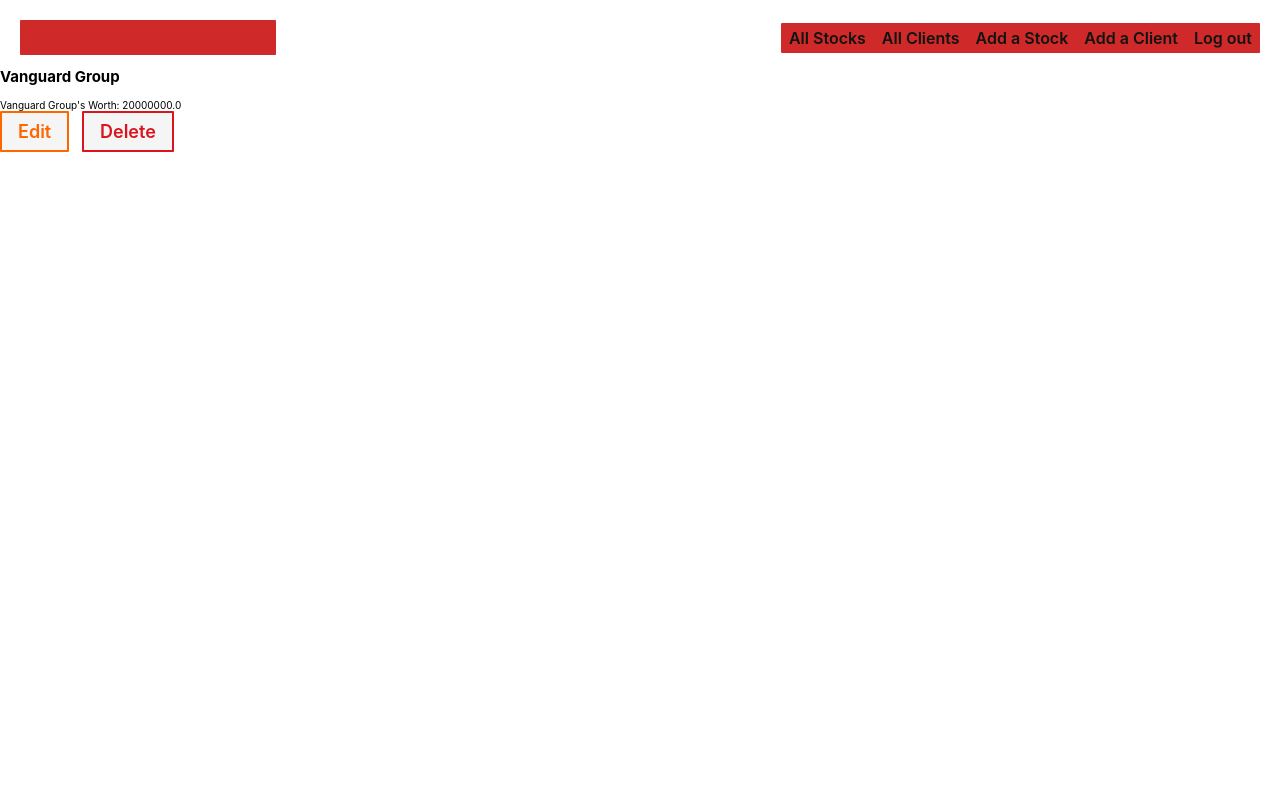
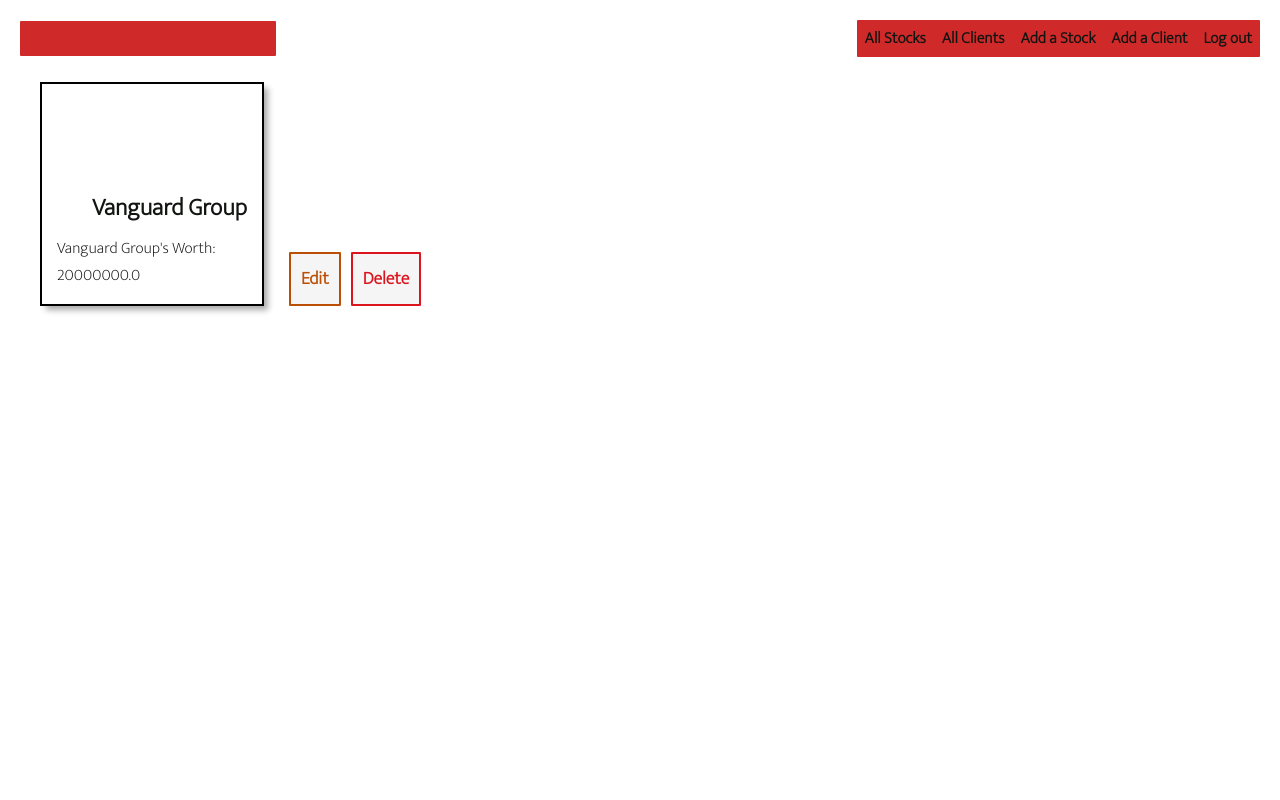
Before and after one commit to HzeroD/marketshuffle, a Django app: page /clients/2 in a window 1280 px wide. Run offline with Django 4.2, Linux system fonts and the light colour scheme; a user stored in the database is signed in; data comes from the database, SQL or seed files in the repository.

Commit message:
css update 2

```diff
--- a/main_app/static/css/base.css
+++ b/main_app/static/css/base.css
@@ -22,9 +22,7 @@
   display: flex;
   flex-direction: column;
   align-items: center;
-  font-family: -apple-system, BlinkMacSystemFont, 'Segoe UI', 'Roboto', 'Oxygen',
-    'Ubuntu', 'Cantarell', 'Fira Sans', 'Droid Sans', 'Helvetica Neue',
-    sans-serif;
+  font-family: 'Mukta', sans-serif;
   min-height: 100vh;
   --nav-bg: rgba(104, 197, 248, .7);
   --nav-bg-ff: rgba(104, 197, 248, .9);
@@ -33,8 +31,8 @@
   --link-hover-color: rgb(16, 56, 158);
   --button-bg: rgb(245, 245, 245);
   --button-bg-hover: rgb(226, 226, 226);
-  --submit: rgb(26, 128, 0);
-  --warn: rgb(255, 102, 0);
+  --submit: rgb(23, 94, 5);
+  --warn: rgb(187, 79, 6);
   --danger: rgb(220, 20, 30);
   --secondary: rgb(57, 57, 57);
   --card-box-shadow: 5px 5px 6px -1px #AAA;
@@ -103,7 +101,7 @@
 
 .btn {
   font-size: var(--font-l);
-  padding: 8px 16px;
+  padding: 10px 10px;
   border-radius: 1px;
   border-width: 2px;
   border-style: solid;
--- /dev/null
+++ b/main_app/static/css/client-detail.css
@@ -0,0 +1,52 @@
+main {
+  display: flex;
+  align-items: flex-end;
+  justify-content: flex-start;
+  min-height: auto;
+}
+
+.card {
+  width: 224px;
+  height: 224px;
+  margin: 25px 25px 15px 40px;
+  border: solid 2px;
+  box-shadow: var(--card-box-shadow);
+  position: relative;
+}
+
+.card-bg{
+  opacity: .4;
+  position: absolute;
+  display: inline-flex;
+  top: 0;
+  left: 0;
+  width: 100%;
+  height: 100%;
+}
+
+.card-content {
+  padding: 15px;
+  height: 100%;
+  width: 100%;
+  display: flex;
+  align-items: flex-end;
+  justify-content: flex-end;
+  flex-direction: column;
+  color: var(--text-color);
+}
+
+.btn {
+  margin-bottom: 15px;
+}
+
+.card h2 {
+  margin: 7px 0;
+  font-size: var(--font-xl);
+  z-index: 1;
+}
+
+.card p {
+  margin: 0;
+  font-size: var(--font-reg);
+  z-index: 1;
+}
--- a/main_app/templates/base.html
+++ b/main_app/templates/base.html
@@ -6,11 +6,15 @@
   <meta charset="UTF-8">
   <meta http-equiv="X-UA-Compatible" content="IE=edge">
   <meta name="viewport" content="width=device-width, initial-scale=1.0">
+
   <link
     rel="shortcut icon"
     type="image/png"
     href="{% static 'images/favicon.webp' %}"
   >
+  <link rel="preconnect" href="https://fonts.googleapis.com">
+<link rel="preconnect" href="https://fonts.gstatic.com" crossorigin>
+<link href="https://fonts.googleapis.com/css2?family=Mukta:wght@200&display=swap" rel="stylesheet">
   <link rel="stylesheet" type='text/css' href="{% static 'css/base.css' %}">
   <title>MarketShuffle</title>
   {% block head %}
--- a/main_app/templates/main_app/client_confirm_delete.html
+++ b/main_app/templates/main_app/client_confirm_delete.html
@@ -5,7 +5,7 @@
 
 <div class="page-header">
   <h1>Delete client?</h1>
-  <img src="{% static 'images/nerd-cat.svg' %}" alt="A cat using a computer"/>
+  <img src="{% static '' %}" alt=""/>
 </div>
 <h2>Are you sure you want to delete {{ object.name }}?</h2>
 
```
Also changed, not shown: main_app/static/css/client-index.css (added, +64 -0 lines), main_app/static/js/stock-detail.js (deleted, +0 -14 lines), main_app/templates/main_app/client_list.html (+16 -6 lines), main_app/templates/stocks/detail.html (+3 -25 lines), main_app/static/images/worried-trader.jpeg (added).
